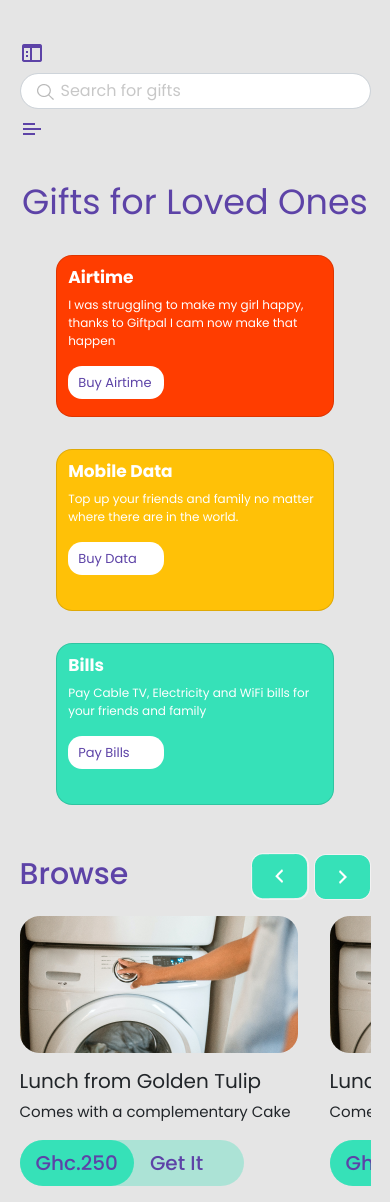
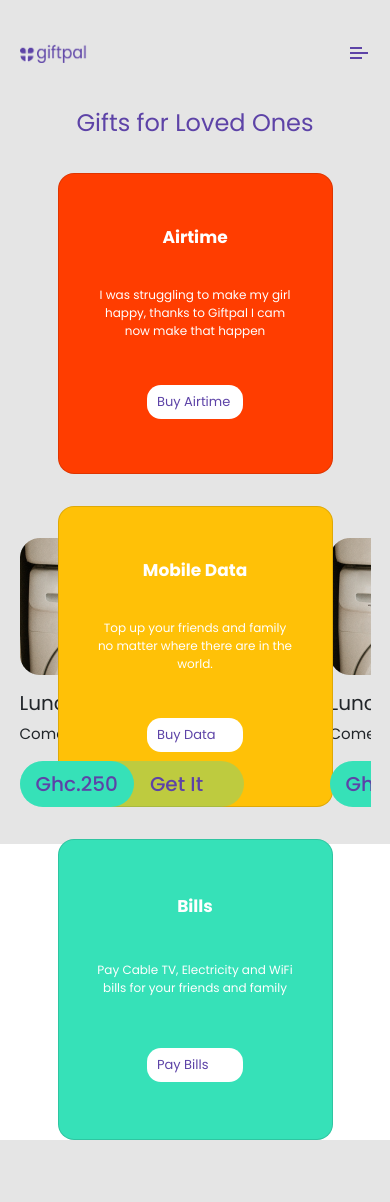
Before and after one commit to kewablay/Giftpal-v2.0, a PHP site: page /dashboard.html in a window 390 px wide. After the commit the page ends 1140 px from the top, so only its background shows below. Run offline with PHP 8.4, Linux system fonts and the light colour scheme; some libraries are stand-ins or nearby versions.

Commit message:
added changes

```diff
--- a/css/dashboard.css
+++ b/css/dashboard.css
@@ -98,6 +98,9 @@ a{
 /* ---main content wrapper ----  */
 
 /* navbar starts  */
+.navbar #main-logo{
+    display: none;
+}
 .navbar{
     display: flex;
     justify-content: space-between;
@@ -405,20 +408,71 @@ form div{
     }
 }
 
-@media (max-width: 337px){
-    .gifts h3{
-        font-size: 30px;
-        margin-top: 4rem;
-    }
-    .navbar form{
-        position: absolute;
-        top: 100%;
-        margin: 1rem;
-    }
-}
+
 
 @media (min-width: 653px) {
     .gift-cards{
         flex-wrap: nowrap !important;
     }
 }
+
+
+
+@media (max-width: 480px){
+    .navbar form{
+        display: none;
+    }
+    .gifts h3{
+        font-size: 24px;
+        line-height: 36px;
+    }
+    .navbar #main-logo{
+        display: block;
+
+    }
+    #main-logo img{
+        width: 70px;
+        height: 20px;
+    }
+    #sidebar-toggle{
+        display: none;
+    }
+    #browse-section-title{
+        display:none;
+    }
+
+    #services-container{
+        margin-top: 4rem;
+    }
+
+    /* gift-cards section */
+    .gift-cards{
+        width: 275px;
+        height: 301px;
+        margin: auto;
+
+    }
+    .gift-cards .card{
+        height: 301px;
+        display: flex !important;
+        justify-content: center;
+        align-items: center;
+    }
+    .gift-cards .card-inner{
+        height: 80%;
+        width: 80%;
+        display: flex;
+        flex-direction: column;
+        justify-content: space-around;
+        align-items: center;
+    }
+
+    .gift-cards .card-inner p{
+        text-align: center;
+    }
+
+
+
+
+
+}
--- a/dashboard.html
+++ b/dashboard.html
@@ -60,6 +60,9 @@
         <div class="main-content-wrapper" id="content-area">
             <div class="wrapper">
                 <nav class="navbar">
+                    <a href="#" id="main-logo">
+                        <img src="images/giftpal-logo1.png" alt="">
+                    </a>
                     <a href="#" id="sidebar-toggle">
                         <img src="images/side-icon.png" alt="">
                     </a>
@@ -86,27 +89,36 @@
 
                     <div class="gift-cards">
                         <div class="card">
+                            <div class="card-inner">
                                 <div id="card-title">
                                     <h4>Airtime</h4>
                                 </div>
                                 <p >I was struggling to make my girl happy, thanks to Giftpal I cam now make that happen</p>
                                 <a href="#" id="card-btn">Buy Airtime</a>
+
+                            </div>
                         </div>
                         <!-- ----- -->
                         <div class="card">
+                            <div class="card-inner">
                                 <div id="card-title">
                                     <h4>Mobile Data</h4>
                                 </div>
                                 <p >Top up your friends and family no matter where there are in the world.</p>
                                 <a href="#" id="card-btn">Buy Data</a>
                             </div>
+
+                        </div>
                         <!-- ----- -->
                         <div class="card">
+                            <div class="card-inner">
                                 <div id="card-title">
                                     <h4>Bills</h4>
                                 </div>
                                 <p >Pay Cable TV, Electricity and WiFi bills for your friends and family</p>
                                 <a href="#" id="card-btn">Pay Bills</a>
+                            </div>
+
                         </div>
                         <!-- ----- -->
                     </div>
@@ -175,7 +187,6 @@
 
 
 
-    <script src="js/dashboard.js"></script>
 
     <!-----boostrap js -->
     <script src="https://code.jquery.com/jquery-3.3.1.slim.min.js" integrity="sha384-q8i/X+965DzO0rT7abK41JStQIAqVgRVzpbzo5smXKp4YfRvH+8abtTE1Pi6jizo" crossorigin="anonymous"></script>
@@ -184,24 +195,11 @@
 
     <!-- slick js import   -->
     <script src="https://code.jquery.com/jquery-3.6.0.min.js" integrity="sha256-/xUj+3OJU5yExlq6GSYGSHk7tPXikynS7ogEvDej/m4=" crossorigin="anonymous"></script>
-
-
     <script type="text/javascript" src="https://cdnjs.cloudflare.com/ajax/libs/slick-carousel/1.8.1/slick.min.js
     "></script>
 
-    <script>
-        if (screen.width <= 480){
-            console.log('its a small screen ')
-            $('.gift-cards').slick({
-                dots: true,
-                infinite: true,
-                speed: 300,
-                slidesToShow: 1,
-            });
 
-        }
-
-    </script>
+    <script src="js/dashboard.js"></script>
 
 </body>
 </html>
--- a/js/dashboard.js
+++ b/js/dashboard.js
@@ -53,6 +53,14 @@ document.getElementById('services-container').scrollLeft -= 200;
 
 
 
+// slick intergration
+if (screen.width <= 480){
+    console.log('its a small screen ')
+    $('.gift-cards').slick({
+        dots: true,
+        infinite: true,
+        speed: 300,
+        slidesToShow: 1,
+    });
 
-// $('.your-class').slick({
-//   });
+}
```
Lines whose indentation alone changed are shown as unchanged.
